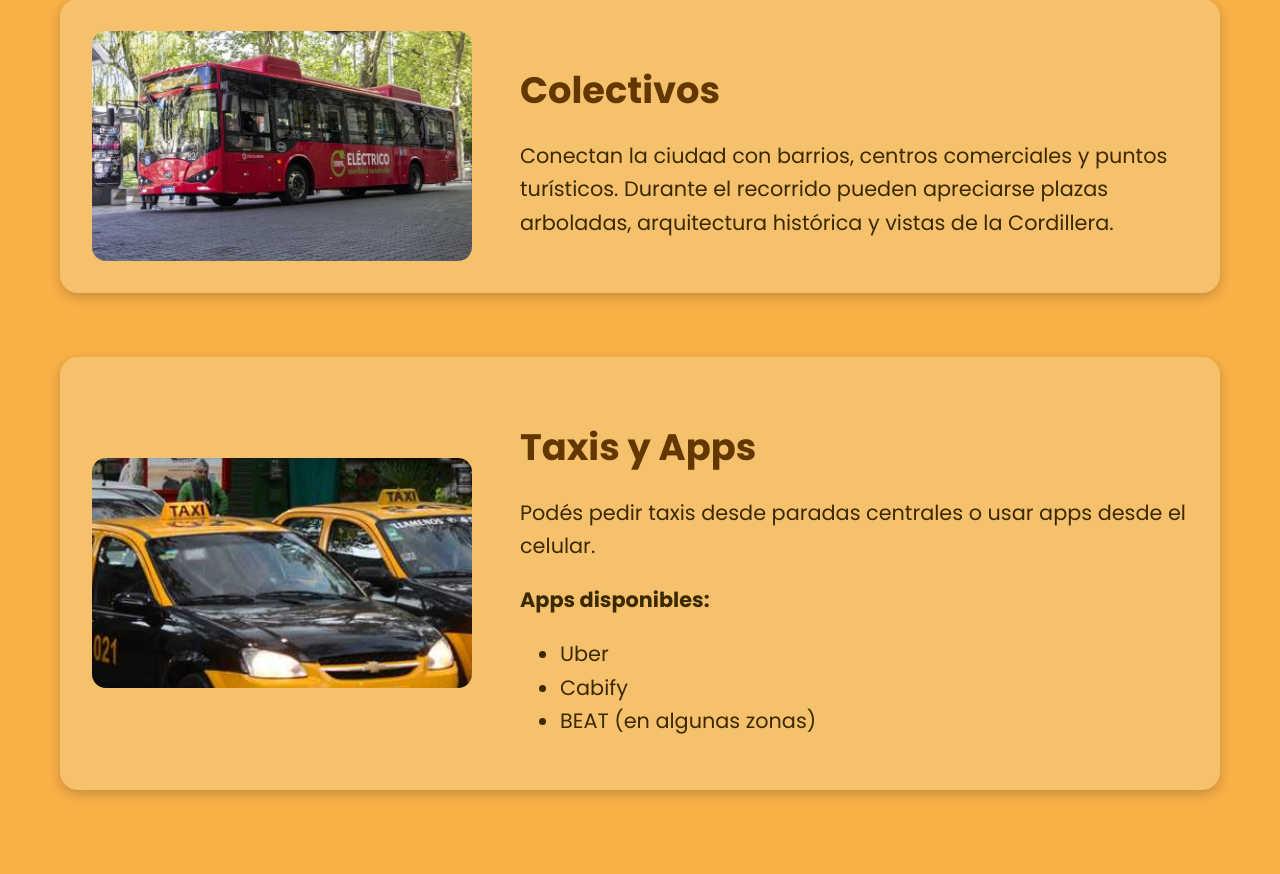
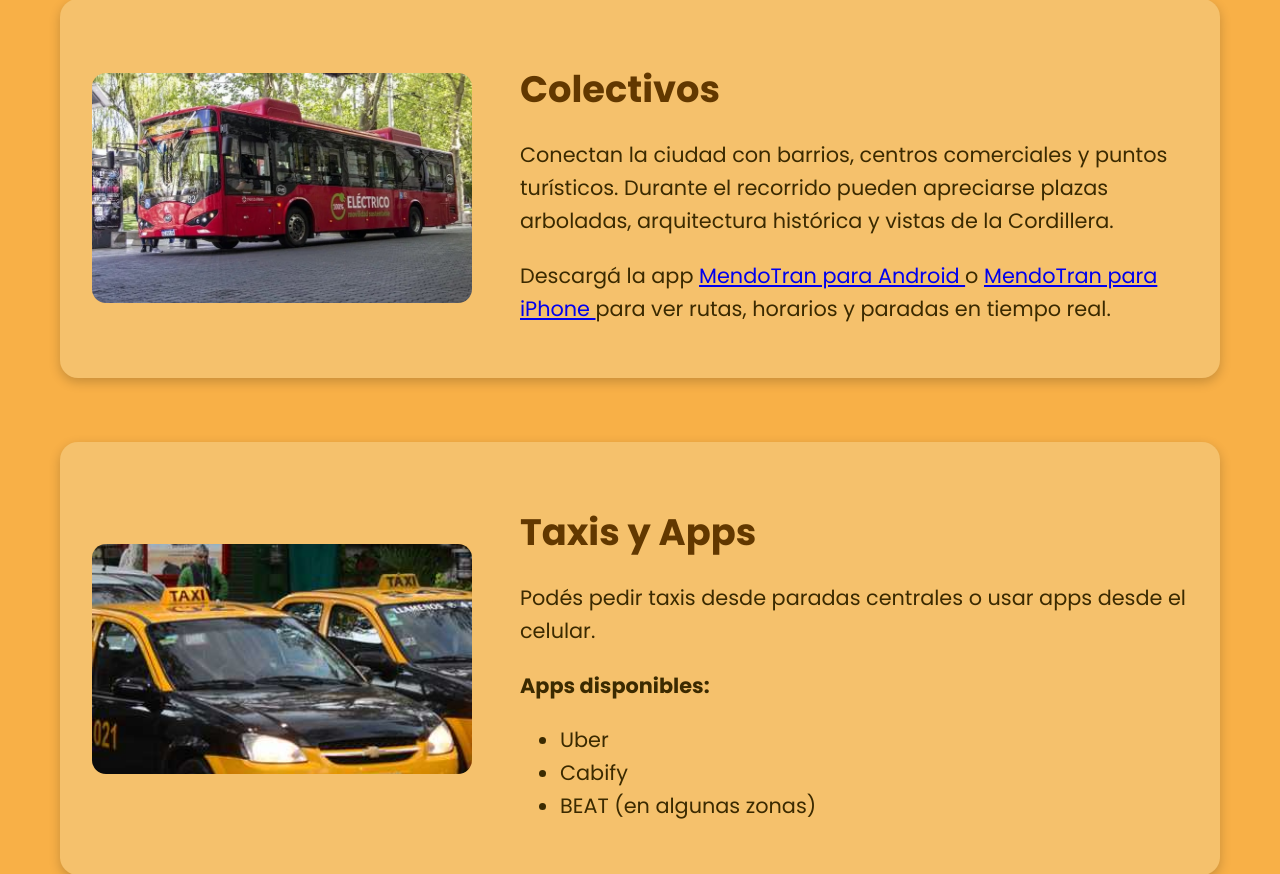
Before and after one commit to lautaro-lluebero/mendotour, a Flask app: page /transporte in a window 1280 px wide. Shown: the part 920-1794 px from the top of the page. Run offline with Flask 3, Linux system fonts and the light colour scheme.

Commit message:
chore: actualiza contenido de transporte.html

```diff
--- a/decorators.py
+++ b/decorators.py
@@ -13,7 +13,7 @@ def login_required(view):
         if is_logged:
             return view(*args, **kwargs)
         flash('Necesitás iniciar sesión para continuar.', 'warning')
-        # preservar destino para volver post-login
+        # Preservar destino para volver post-login
         next_url = request.full_path if request.query_string else request.path
         return redirect(url_for('routes_auth.login', next=next_url))
     return wrapped
@@ -24,7 +24,7 @@ def admin_required(view):
         if _is_admin():
             return view(*args, **kwargs)
         flash('No tenés permisos de administrador para realizar esta acción.', 'danger')
-        # Importante: redirigir a una ruta pública para evitar bucles
+        # Redirigir a una ruta pública para evitar bucles
         return redirect(url_for('home'))
     return wrapped
 
@@ -33,7 +33,6 @@ def owner_or_admin(view):
     Permite acceder si:
       - el usuario logueado es el dueño del recurso (id en la URL), o
       - es administrador.
-    Úsalo en rutas como /users/update/<int:id>
     """
     @wraps(view)
     def wrapped(id, *args, **kwargs):
--- a/routes/routes_users.py
+++ b/routes/routes_users.py
@@ -17,7 +17,7 @@ def is_valid_email(email: str) -> bool:
 def not_empty(*vals) -> bool:
     return all(v and str(v).strip() for v in vals)
 
-# Opcional: lista blanca de roles aceptados
+# Lista blanca de roles aceptados
 ALLOWED_ROLES = {"admin", "administrador", "user", "cliente", "editor"}
 
 def normalize_role(rol: str) -> str:
--- a/templates/tour/transporte/transporte.html
+++ b/templates/tour/transporte/transporte.html
@@ -90,7 +90,19 @@ map.fitBounds(ruta.getBounds());
     <img src="{{ url_for('static', filename='img/transporte/colectivo.jpeg') }}" alt="Colectivo urbano de Mendoza">
     <div class="transport-info">
       <h2>Colectivos</h2>
-      <p>Conectan la ciudad con barrios, centros comerciales y puntos turísticos. Durante el recorrido pueden apreciarse plazas arboladas, arquitectura histórica y vistas de la Cordillera.</p>
+      <p>Conectan la ciudad con barrios, centros comerciales y puntos turísticos. Durante el recorrido pueden apreciarse plazas arboladas, arquitectura histórica y vistas de la Cordillera.
+       <p>
+  Descargá la app
+  <a href="https://play.google.com/store/apps/details?id=com.wara.mendotran&hl=es_AR" target="_blank" rel="noopener">
+    MendoTran para Android
+  </a>
+  o
+  <a href="https://apps.apple.com/ar/app/mendotran-cuando-subo/id1554868168" target="_blank" rel="noopener">
+    MendoTran para iPhone
+  </a>
+  para ver rutas, horarios y paradas en tiempo real.
+
+      </p>
     </div>
   </div>
 
```
